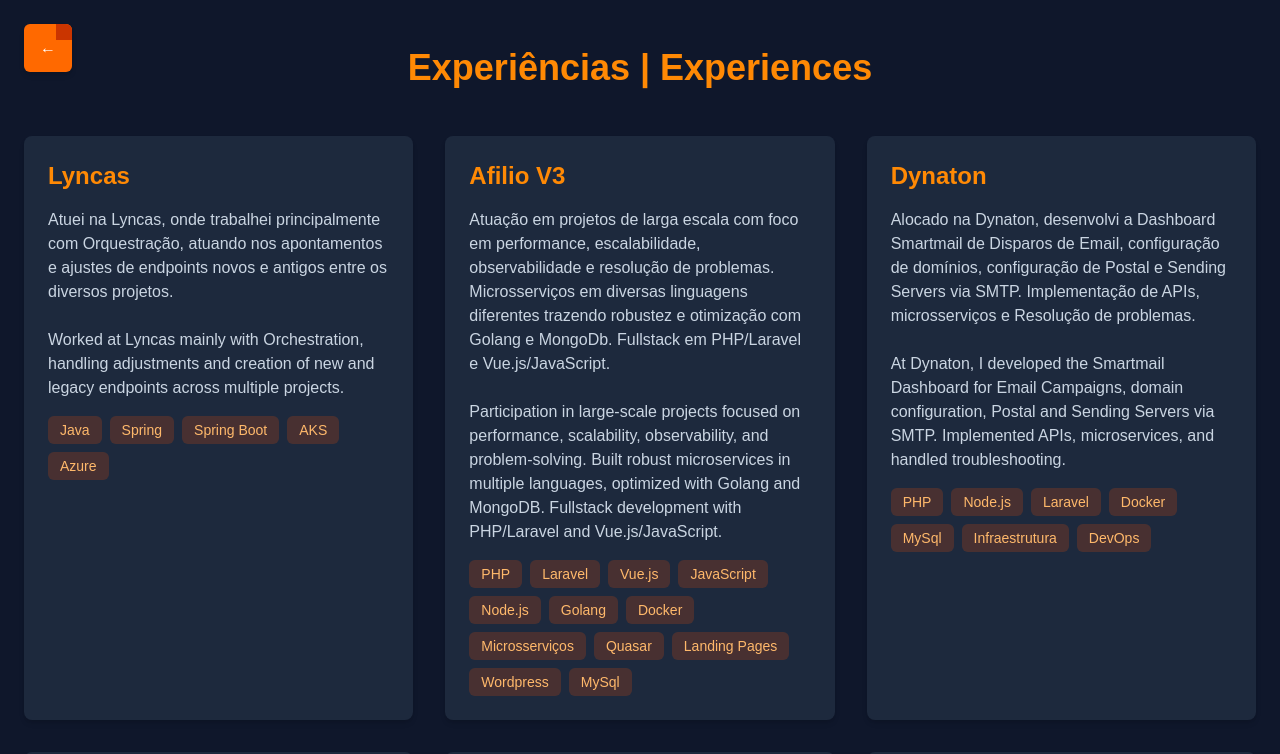
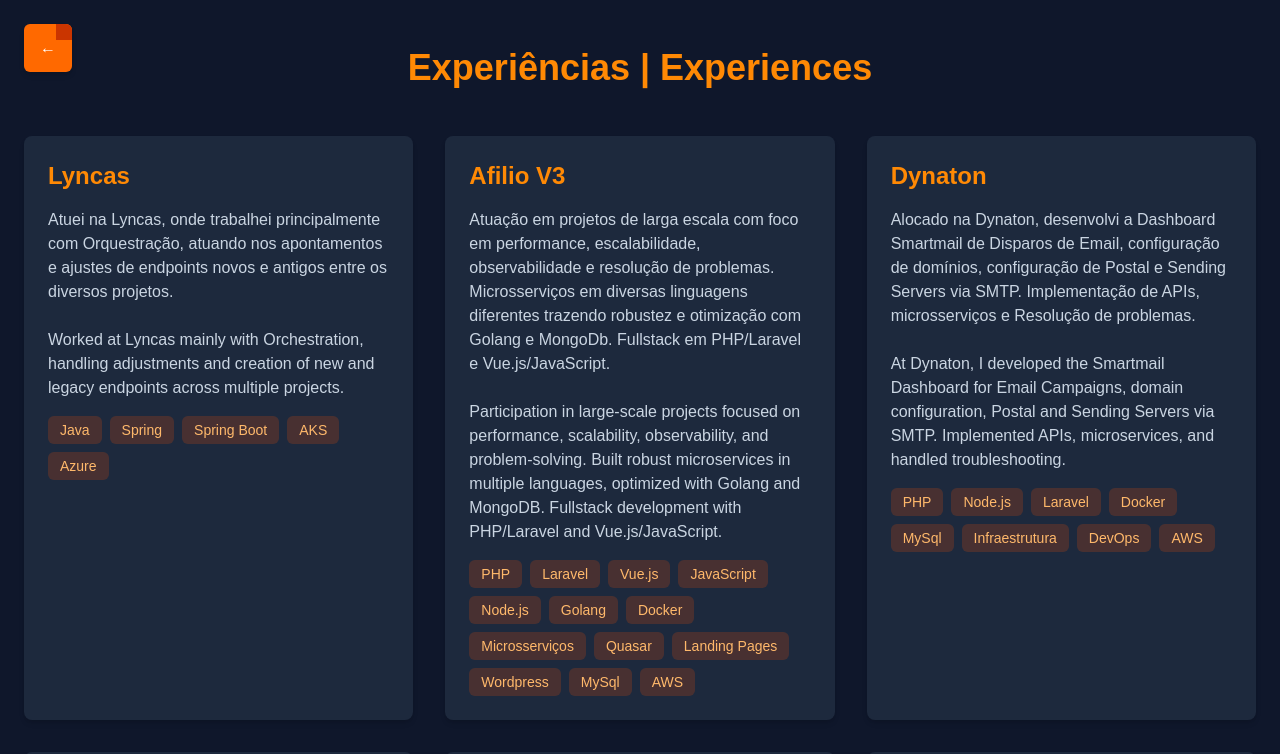
Before and after one commit to carlosmarques00/portfolio-carlos, a Next.js app: page /projects in a window 1280 px wide. Shown: the top 754 px of the page. Built offline with nearby package versions, Linux system fonts and the light colour scheme.

Commit message:
Novas techs

```diff
--- a/src/app/projects/page.tsx
+++ b/src/app/projects/page.tsx
@@ -14,13 +14,13 @@
         title: "Afilio V3",
         description:
             "Atuação em projetos de larga escala com foco em performance, escalabilidade, observabilidade e resolução de problemas. Microsserviços em diversas linguagens diferentes trazendo robustez e otimização com Golang e MongoDb. Fullstack em PHP/Laravel e Vue.js/JavaScript.\n\nParticipation in large-scale projects focused on performance, scalability, observability, and problem-solving. Built robust microservices in multiple languages, optimized with Golang and MongoDB. Fullstack development with PHP/Laravel and Vue.js/JavaScript.",
-        tech: ["PHP", "Laravel", "Vue.js", "JavaScript", "Node.js", "Golang", "Docker", "Microsserviços", "Quasar", "Landing Pages", "Wordpress", "MySql"],
+        tech: ["PHP", "Laravel", "Vue.js", "JavaScript", "Node.js", "Golang", "Docker", "Microsserviços", "Quasar", "Landing Pages", "Wordpress", "MySql", "AWS",],
     },
     {
         title: "Dynaton",
         description:
             "Alocado na Dynaton, desenvolvi a Dashboard Smartmail de Disparos de Email, configuração de domínios, configuração de Postal e Sending Servers via SMTP. Implementação de APIs, microsserviços e Resolução de problemas.\n\nAt Dynaton, I developed the Smartmail Dashboard for Email Campaigns, domain configuration, Postal and Sending Servers via SMTP. Implemented APIs, microservices, and handled troubleshooting.",
-        tech: [ "PHP", "Node.js", "Laravel", "Docker", "MySql", "Infraestrutura", "DevOps"],
+        tech: [ "PHP", "Node.js", "Laravel", "Docker", "MySql", "Infraestrutura", "DevOps", "AWS",],
     },
     {
         title: "E-business4us INC",
```
